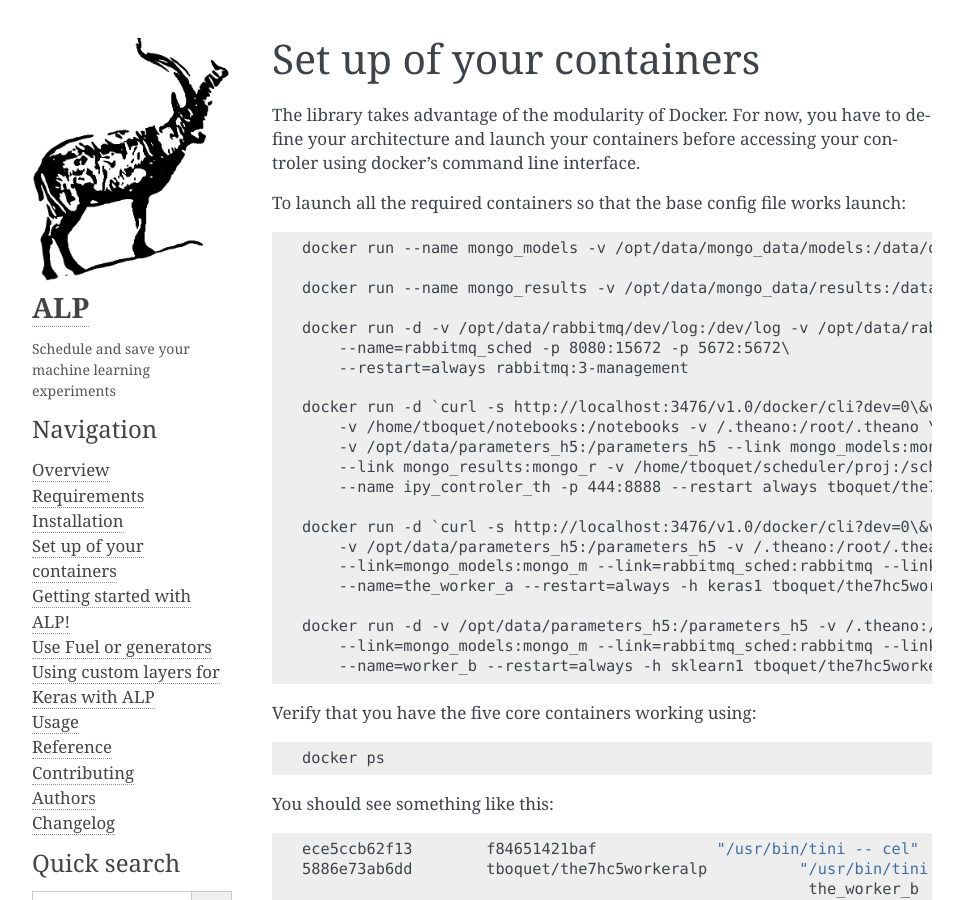
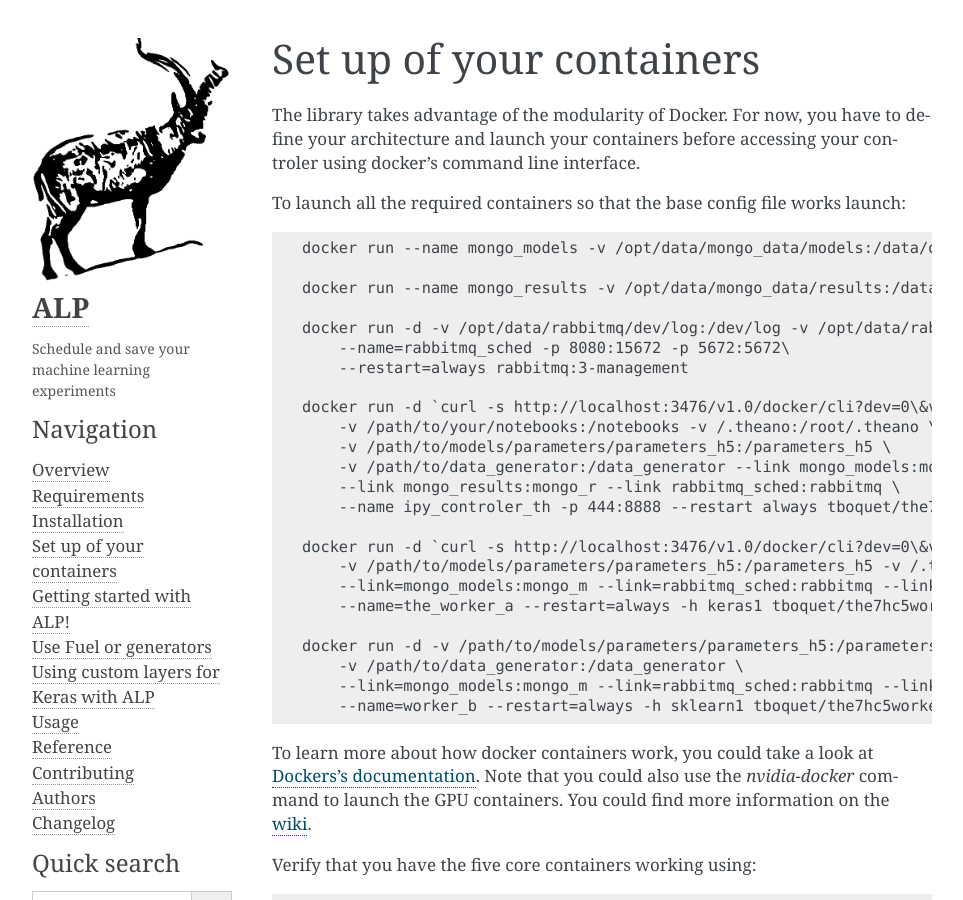
Before and after one commit to tboquet/python-alp, a Sphinx documentation site: the page built from docs/dockersetup.rst, in a window 1280 px wide and 900 px high. Shown: the whole window, without its empty margins (148-1111 px from the left). Built offline with Sphinx 7.4.7, drawn with Linux system fonts in a browser that asks for light colours.

Commit message:
+ updated docker setup

```diff
--- a/docs/dockersetup.rst
+++ b/docs/dockersetup.rst
@@ -15,19 +15,25 @@ To launch all the required containers so that the base config file works launch:
         --restart=always rabbitmq:3-management
 
     docker run -d `curl -s http://localhost:3476/v1.0/docker/cli?dev=0\&vol=nvidia_driver` \
-        -v /home/tboquet/notebooks:/notebooks -v /.theano:/root/.theano \
-        -v /opt/data/parameters_h5:/parameters_h5 --link mongo_models:mongo_m \
-        --link mongo_results:mongo_r -v /home/tboquet/scheduler/proj:/sched --link rabbitmq_sched:rabbitmq \
+        -v /path/to/your/notebooks:/notebooks -v /.theano:/root/.theano \
+        -v /path/to/models/parameters/parameters_h5:/parameters_h5 \
+        -v /path/to/data_generator:/data_generator --link mongo_models:mongo_m \
+        --link mongo_results:mongo_r --link rabbitmq_sched:rabbitmq \
         --name ipy_controler_th -p 444:8888 --restart always tboquet/the7hc5controleralp
 
     docker run -d `curl -s http://localhost:3476/v1.0/docker/cli?dev=0\&vol=nvidia_driver` \
-        -v /opt/data/parameters_h5:/parameters_h5 -v /.theano:/root/.theano \
+        -v /path/to/models/parameters/parameters_h5:/parameters_h5 -v /.theano:/root/.theano \
         --link=mongo_models:mongo_m --link=rabbitmq_sched:rabbitmq --link=mongo_results:mongo_r \
         --name=the_worker_a --restart=always -h keras1 tboquet/the7hc5workeralpk
 
-    docker run -d -v /opt/data/parameters_h5:/parameters_h5 -v /.theano:/root/.theano \
+    docker run -d -v /path/to/models/parameters/parameters_h5:/parameters_h5 -v /.theano:/root/.theano \
+        -v /path/to/data_generator:/data_generator \
         --link=mongo_models:mongo_m --link=rabbitmq_sched:rabbitmq --link=mongo_results:mongo_r \
         --name=worker_b --restart=always -h sklearn1 tboquet/the7hc5workeralpsk
+
+
+To learn more about how docker containers work, you could take a look at `Dockers's documentation`_.
+Note that you could also use the `nvidia-docker` command to launch the GPU containers. You could find more information on the wiki_.
 
 Verify that you have the five core containers working using:
 
@@ -41,8 +47,7 @@ You should see something like this:
 .. code-block:: bash
 
     ece5ccb62f13        f84651421baf             "/usr/bin/tini -- cel"   1 days ago          Up 1 days           8888/tcp                                                                                    the_worker_a
-    5886e73ab6dd        tboquet/the7hc5workeralp          "/usr/bin/tini -- /bi"   3 hours ago         Up 3 hours          8888/tcp
-                                                           the_worker_b
+    5886e73ab6dd        tboquet/the7hc5workeralp          "/usr/bin/tini -- /bi"   3 hours ago         Up 3 hours          8888/tcp                                                                           the_worker_b
     b4dcced0fc42        ca27cf26699a             "/usr/bin/tini -- ipy"   1 days ago          Up 1 days           0.0.0.0:444->8888/tcp                                                                       ipy_controler_th
     e3d6e4767d1d        rabbitmq:3-management    "/docker-entrypoint.s"   1 days ago          Up 1 days           4369/tcp, 5671/tcp, 15671/tcp, 25672/tcp, 0.0.0.0:5672->5672/tcp, 0.0.0.0:8080->15672/tcp   rabbitmq_sched
     666eae40395f        mongo                    "/entrypoint.sh mongo"   1 days ago          Up 1 days           27017/tcp                                                                                   mongo_results
@@ -69,3 +74,5 @@ The architecture could be resumed as:
 
 
 .. _flower: http://flower.readthedocs.io/en/latest/
+.. _`Dockers's documentation`: https://docs.docker.com/engine/reference/run/
+.. _wiki: https://github.com/NVIDIA/nvidia-docker/wiki
```
